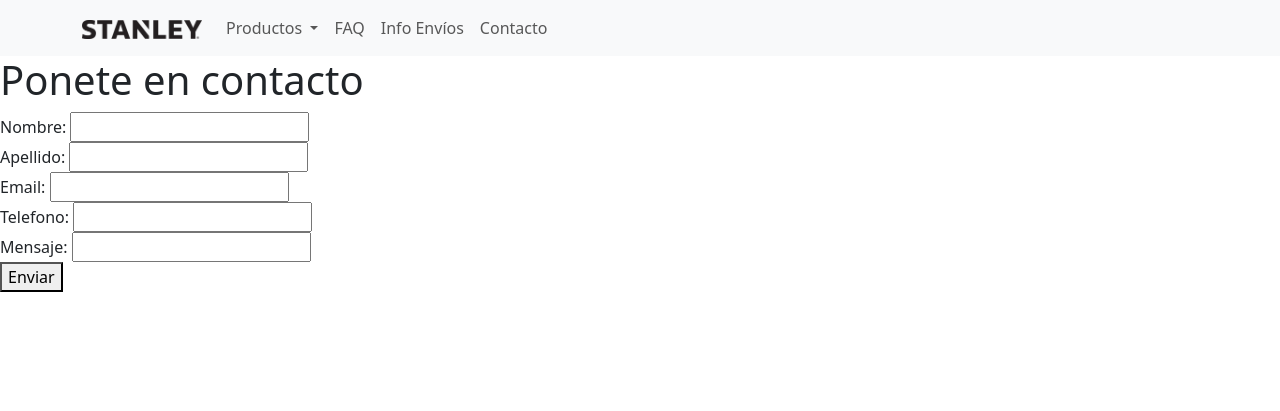
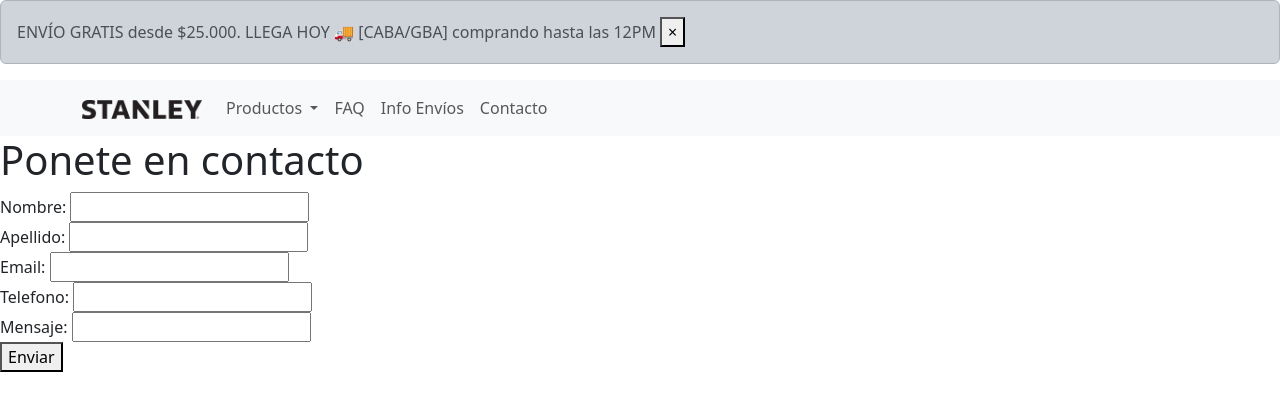
Before and after one commit to Mpotes99/Primer-Parcial---DWN3AV---PROGRAMACI-N-II--, a PHP site: page /contacto.php in a window 1280 px wide. Shown: the top 411 px of the page. Run offline with PHP 8.4, Linux system fonts and the light colour scheme.

Commit message:
Agregado contacto

```diff
--- a/contacto.php
+++ b/contacto.php
@@ -12,6 +12,13 @@
     <link rel="stylesheet" href="style.css">
     <script src="/script.js"></script>
 </head>
+
+<div class="alert alert-dark custom-alert" role="alert">
+    ENVÍO GRATIS desde $25.000. LLEGA HOY 🚚 [CABA/GBA] comprando hasta las 12PM
+    <button type="button" class="close" data-dismiss="alert" aria-label="Close">
+        <span aria-hidden="true">&times;</span>
+    </button>
+</div>
 
     <nav class="navbar navbar-expand-lg navbar-light bg-light">
     <div class="container">
```
Lines whose indentation alone changed are shown as unchanged.
